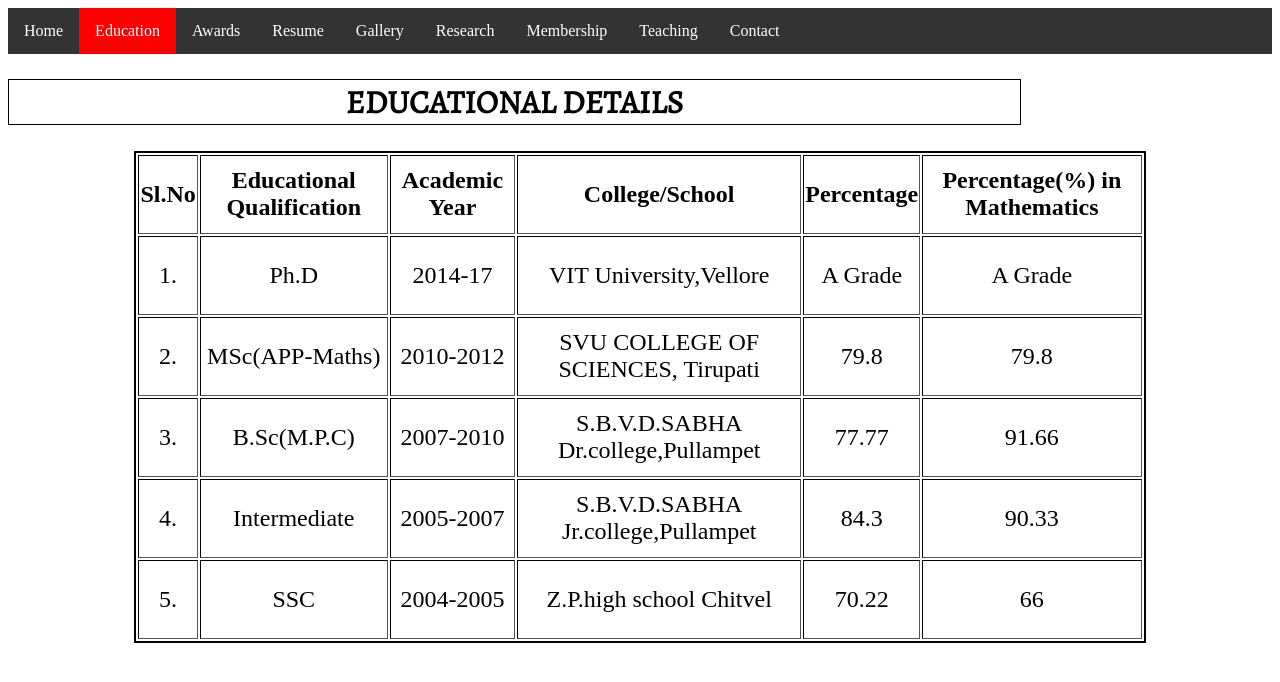
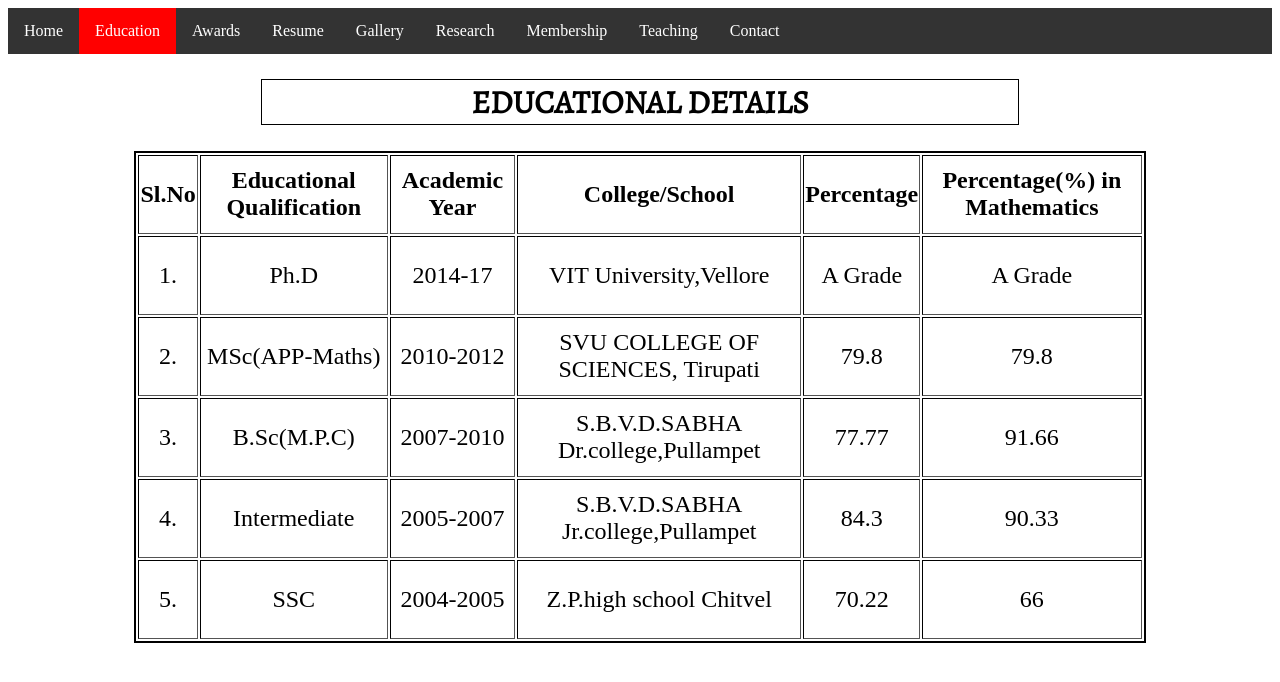
Before and after one commit to Varun-Kodathala/cskraju, a plain HTML site: page edu.html in a window 1280 px wide. Drawn offline with nearby package versions, Linux system fonts and the light colour scheme.

Commit message:
Update edu.css

```diff
--- a/edu.css
+++ b/edu.css
@@ -3,7 +3,8 @@
   text-align: center;
   margin-top: 2%;
   border: solid black 1px;
-  width : 80%;
+  margin-left:20%;
+  margin-right:20%;
   font-family: 'Alegreya', serif;
 }
 
```
